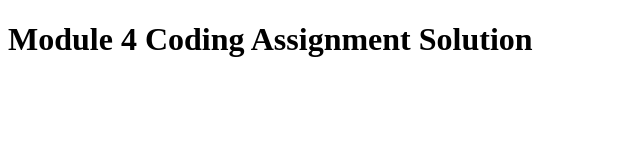
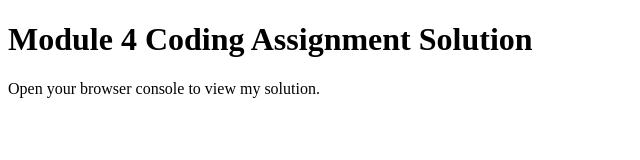
Before and after one commit to MnqobiSB/module-4-coding-assignment-solution, a plain HTML site: page index.html in a window 1280 px wide. Shown: the whole page, without its empty margins (0-640 px from the left). Drawn offline with Linux system fonts and the light colour scheme.

Commit message:
Assignment Finalization

```diff
--- a/index.html
+++ b/index.html
@@ -9,5 +9,6 @@
 </head>
 <body>
   <h1>Module 4 Coding Assignment Solution</h1>
+  <p>Open your browser console to view my solution.</p>
 </body>
 </html>
```
